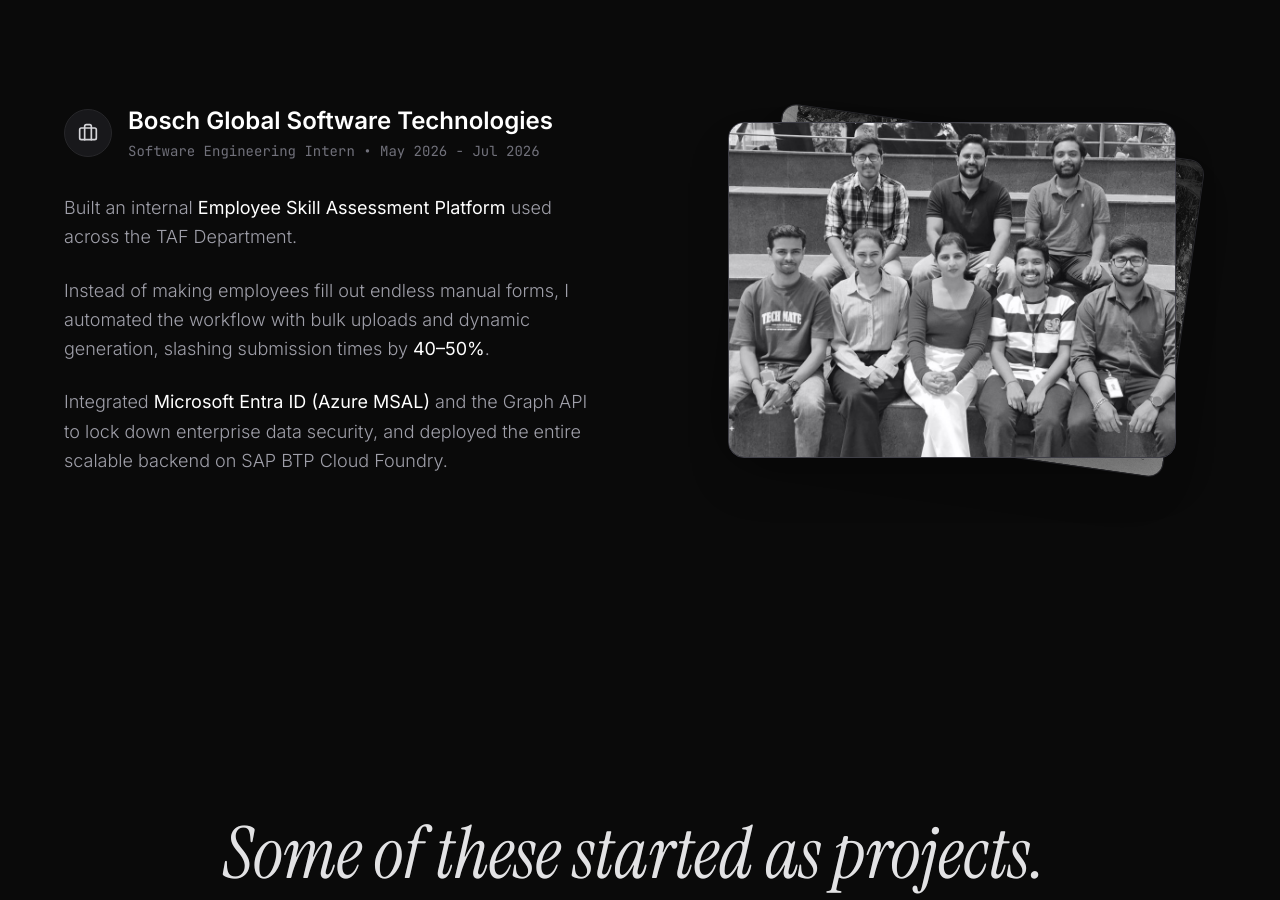
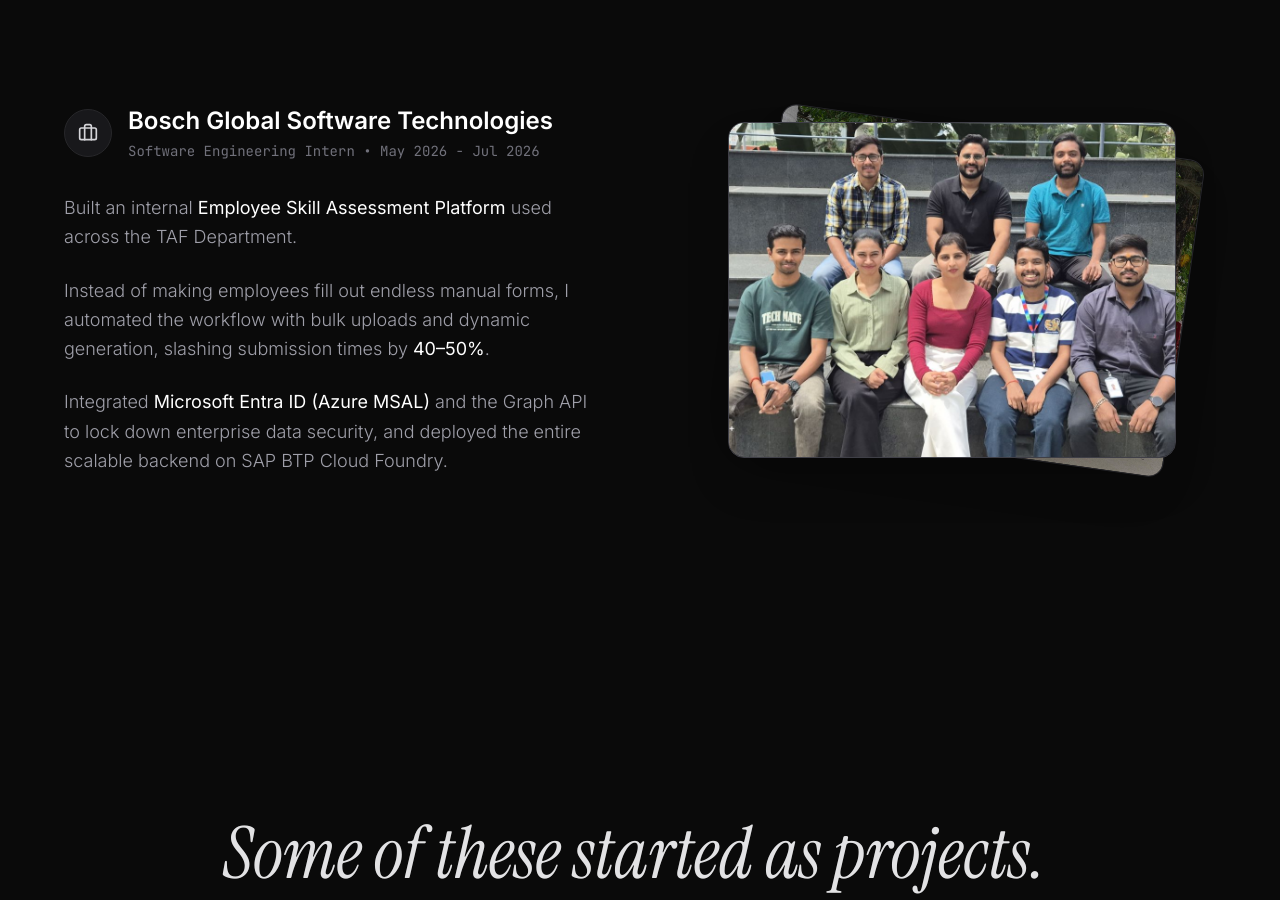
Before and after one commit to mannat244/Mannat-Trivedi, a React (Vite) app: page / in a window 1280 px wide. Shown: the part 2098-2998 px from the top of the page. Built offline with nearby package versions, Linux system fonts and the light colour scheme.

Commit message:
style: animate experience images on scroll, bias first image duration

```diff
--- a/src/components/ExperienceSection.tsx
+++ b/src/components/ExperienceSection.tsx
@@ -12,10 +12,20 @@
   const [activeIndex, setActiveIndex] = useState(0);
 
   useEffect(() => {
-    const interval = setInterval(() => {
-      setActiveIndex((prev) => (prev + 1) % images.length);
-    }, 4000);
-    return () => clearInterval(interval);
+    let timeout: NodeJS.Timeout;
+    const tick = () => {
+      setActiveIndex((prev) => {
+        const next = (prev + 1) % images.length;
+        // Bias: keep the first image (Mannat) longer
+        const delay = next === 0 ? 6000 : 2500;
+        timeout = setTimeout(tick, delay);
+        return next;
+      });
+    };
+
+    // Initial delay for the first image
+    timeout = setTimeout(tick, 6000);
+    return () => clearTimeout(timeout);
   }, []);
 
   return (
@@ -102,10 +112,15 @@
                     transition={{ duration: 0.8, ease: "easeInOut" }}
                     className="absolute w-[85%] aspect-[4/3] bg-zinc-950 border border-zinc-700 rounded-2xl overflow-hidden shadow-2xl"
                   >
-                    <img
+                    <motion.img
+                      initial={{ filter: "grayscale(100%)" }}
+                      whileInView={{ filter: "grayscale(0%)" }}
+                      whileHover={{ filter: "grayscale(0%)" }}
+                      transition={{ duration: 0.7 }}
+                      viewport={{ once: false, margin: "-20%" }}
                       src={src}
                       alt="Bosch Experience"
-                      className={`w-full h-full object-cover transition-all duration-700 ${offset === 0 ? 'mix-blend-luminosity hover:mix-blend-normal' : 'grayscale'}`}
+                      className="w-full h-full object-cover"
                     />
                   </motion.div>
                 );
```
